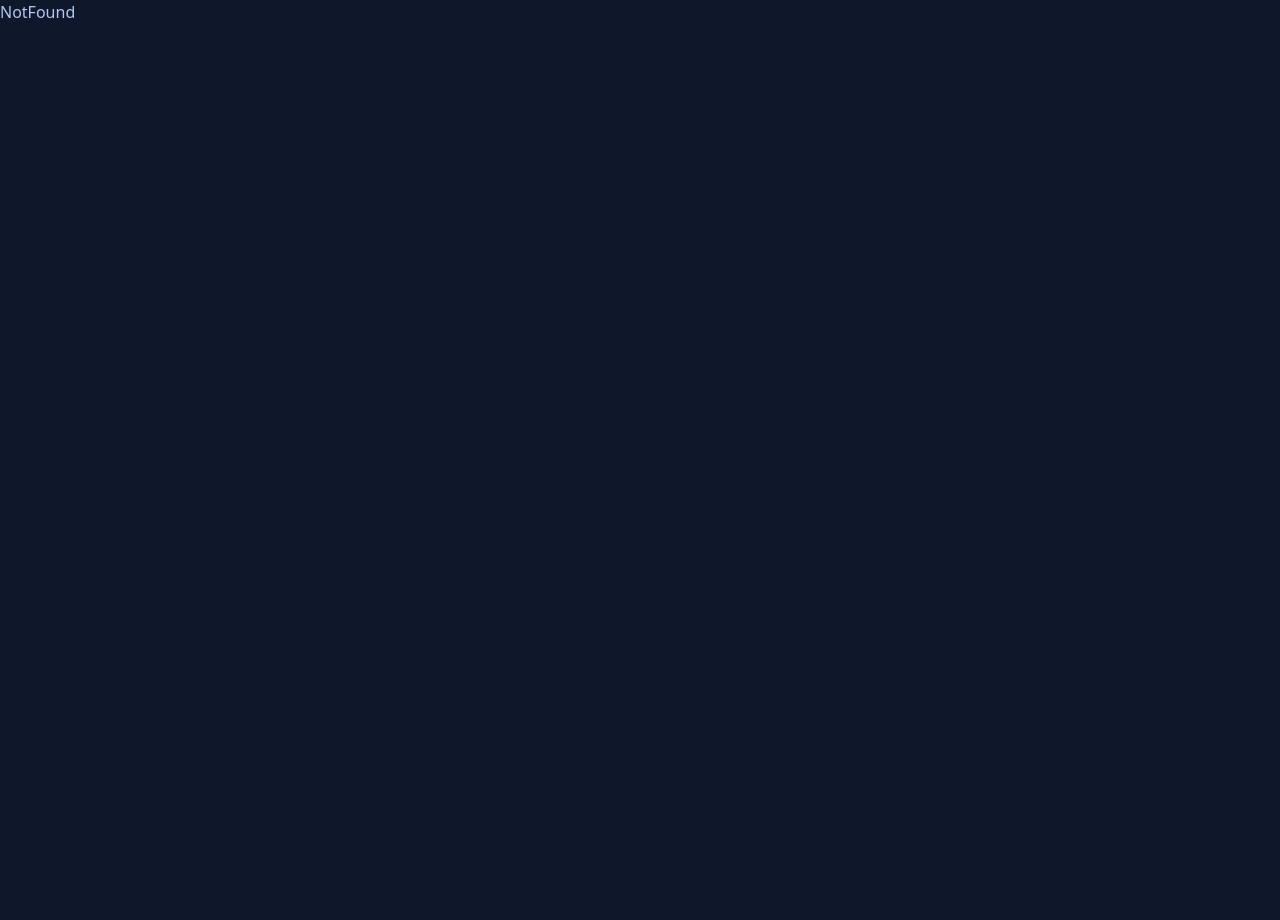
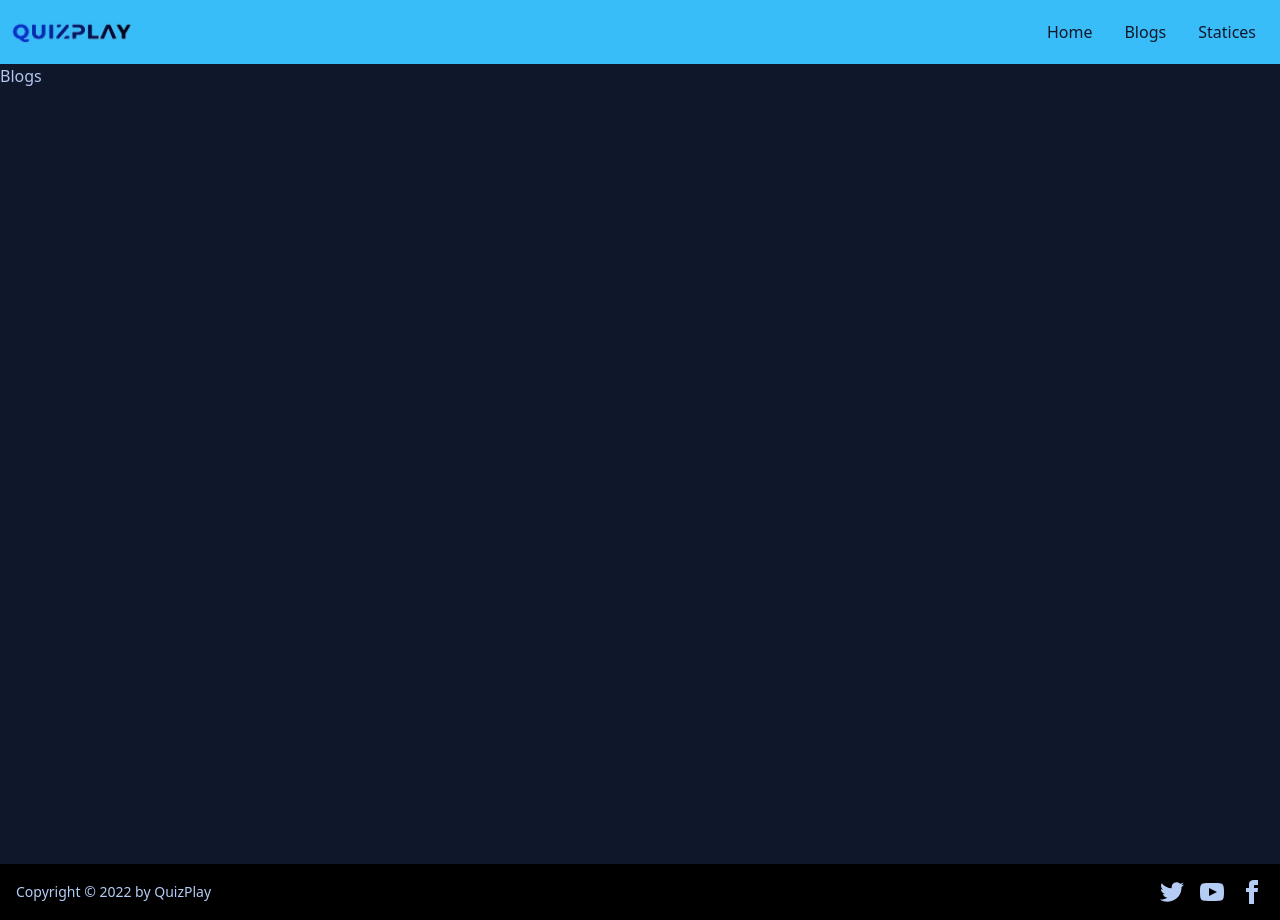
Before and after one commit to MD-obaidul-hasan/b6-quiz-crackerz-MD-obaidul-hasan, a React (Create React App) app: page /blogs in a window 1280 px wide. Before the commit the page ends 800 px from the top, so only its background shows below. Built offline with nearby package versions, Linux system fonts and the light colour scheme; the HTML template or start-up script is replaced by a standard one.

Commit message:
add question  UI

```diff
--- a/package.json
+++ b/package.json
@@ -11,6 +11,7 @@
     "react-dom": "^18.2.0",
     "react-router-dom": "^6.4.2",
     "react-scripts": "5.0.1",
+    "swiper": "^8.4.3",
     "web-vitals": "^2.1.4"
   },
   "scripts": {
--- a/src/components/Footer.js
+++ b/src/components/Footer.js
@@ -1,10 +1,15 @@
 import React from 'react';
-
 const Footer = () => {
     return (
-        <footer className="footer footer-center p-4 bg-black text-base-content">
-            <div>
-                <p>Copyright © 2022 - All right reserved by QuizPlay</p>
+        <footer className="footer items-center p-4 bg-black text-neutral-content">
+            <div className="items-center grid-flow-col">
+                <p>Copyright © 2022 by QuizPlay</p>
+            </div>
+            <div className="grid-flow-col gap-4 md:place-self-center md:justify-self-end">
+                <a><svg xmlns="http://www.w3.org/2000/svg" width="24" height="24" viewBox="0 0 24 24" className="fill-current"><path d="M24 4.557c-.883.392-1.832.656-2.828.775 1.017-.609 1.798-1.574 2.165-2.724-.951.564-2.005.974-3.127 1.195-.897-.957-2.178-1.555-3.594-1.555-3.179 0-5.515 2.966-4.797 6.045-4.091-.205-7.719-2.165-10.148-5.144-1.29 2.213-.669 5.108 1.523 6.574-.806-.026-1.566-.247-2.229-.616-.054 2.281 1.581 4.415 3.949 4.89-.693.188-1.452.232-2.224.084.626 1.956 2.444 3.379 4.6 3.419-2.07 1.623-4.678 2.348-7.29 2.04 2.179 1.397 4.768 2.212 7.548 2.212 9.142 0 14.307-7.721 13.995-14.646.962-.695 1.797-1.562 2.457-2.549z"></path></svg>
+                </a>
+                <a><svg xmlns="http://www.w3.org/2000/svg" width="24" height="24" viewBox="0 0 24 24" className="fill-current"><path d="M19.615 3.184c-3.604-.246-11.631-.245-15.23 0-3.897.266-4.356 2.62-4.385 8.816.029 6.185.484 8.549 4.385 8.816 3.6.245 11.626.246 15.23 0 3.897-.266 4.356-2.62 4.385-8.816-.029-6.185-.484-8.549-4.385-8.816zm-10.615 12.816v-8l8 3.993-8 4.007z"></path></svg></a>
+                <a><svg xmlns="http://www.w3.org/2000/svg" width="24" height="24" viewBox="0 0 24 24" className="fill-current"><path d="M9 8h-3v4h3v12h5v-12h3.642l.358-4h-4v-1.667c0-.955.192-1.333 1.115-1.333h2.885v-5h-3.808c-3.596 0-5.192 1.583-5.192 4.615v3.385z"></path></svg></a>
             </div>
         </footer>
     );
--- a/src/components/Questions.js
+++ b/src/components/Questions.js
@@ -1,14 +1,28 @@
 import React from 'react';
 
-const Questions = () => {
+const Questions = ({ item, index }) => {
+    const { question, options, correctAnswer } = item;
+
+    const handleCheck = (option) => {
+        if (correctAnswer === option) {
+            console.log('Correct Answer');
+        } else {
+            console.log('Wrong Answer');
+        }
+    }
+
     return (
         <div className="card-body">
-            <p>Question 1: </p>
+            <p>Question {index + 1}: {question}</p>
             <div className='divider'></div>
             <div className="grid grid-cols-1 gap-3">
-                <div className='flex items-center'><input type='radio' name='option' className='mr-2 radio' /> <span className='my-auto'>Option 1</span></div>
+                {
+                    options?.map(option => < div className='flex items-center'>
+                        <input onClick={() => handleCheck(option)} type='radio' name='option' className='mr-2 radio' /> <span className='my-auto'>{option}</span>
+                    </div>)
+                }
             </div>
-        </div>
+        </div >
     );
 };
 
--- /dev/null
+++ b/src/pages/Blogs/Blogs.js
@@ -0,0 +1,11 @@
+import React from 'react';
+
+const Blogs = () => {
+    return (
+        <div className='min-h-screen'>
+            Blogs
+        </div>
+    );
+};
+
+export default Blogs;
--- a/src/pages/Home/Home.js
+++ b/src/pages/Home/Home.js
@@ -4,6 +4,7 @@
 
 const Home = () => {
     const { data } = useLoaderData();
+
     const navigate = useNavigate();
 
     return (
@@ -27,9 +28,9 @@
                         <figure><img className='bg-neutral' src={item?.logo} alt="Shoes" /></figure>
                         <div className="card-body">
                             <h2 className="card-title">{item?.name}</h2>
-                            <p>Total Questions: {item.total}</p>
+                            <p>Total Questions: {item?.total}</p>
                             <div className="card-actions justify-end">
-                                <button onClick={() => navigate(`/quiz/${item.id}`)} className='btn btn-primary'>Start Quiz</button>
+                                <button onClick={() => navigate(`/quiz/${item?.id}`)} className='btn btn-primary'>Start Quiz</button>
                             </div>
                         </div>
                     </div>)
--- a/src/pages/Quiz/Quiz.js
+++ b/src/pages/Quiz/Quiz.js
@@ -1,6 +1,8 @@
 import React from 'react';
 import { useLoaderData } from 'react-router-dom';
 import Questions from '../../components/Questions';
+import 'swiper/css/navigation';
+import 'swiper/css/pagination';
 
 const Quiz = () => {
     const { data } = useLoaderData();
@@ -9,14 +11,22 @@
         <div className="hero min-h-screen bg-base-300 bg-right bg-no-repeat" style={{ backgroundImage: `url(${data?.logo})`, backgroundSize: '40%', }}>
 
             <div className="hero-content flex-col lg:flex-row">
+
                 <div className="text-center lg:text-right lg:p-10">
-                    <h1 className="text-5xl font-bold">React</h1>
-                    <p className="py-6">Total Question: </p>
+                    <h1 className="text-5xl font-bold">{data?.name}</h1>
+                    <p style={{ whiteSpace: 'nowrap' }} className="py-6 badge my-4">Total Question: {data?.total}</p>
                 </div>
+
                 <div className='mt-0 divider'></div>
 
                 <div className="card flex-shrink-0 w-full max-w-sm shadow-2xl bg-base-100">
-                    <Questions />
+                    {
+                        data?.questions?.map((item, index) => <Questions
+                            key={index}
+                            index={index}
+                            item={item}
+                        />)
+                    }
                 </div>
 
             </div>
--- /dev/null
+++ b/src/pages/Statices/Statices.js
@@ -0,0 +1,11 @@
+import React from 'react';
+
+const Statices = () => {
+    return (
+        <div className='min-h-screen'>
+            statices
+        </div>
+    );
+};
+
+export default Statices;
```
Also changed, not shown: src/App.js (+14 -2 lines), 1 other file (tests, documents, lock files or other folders).
